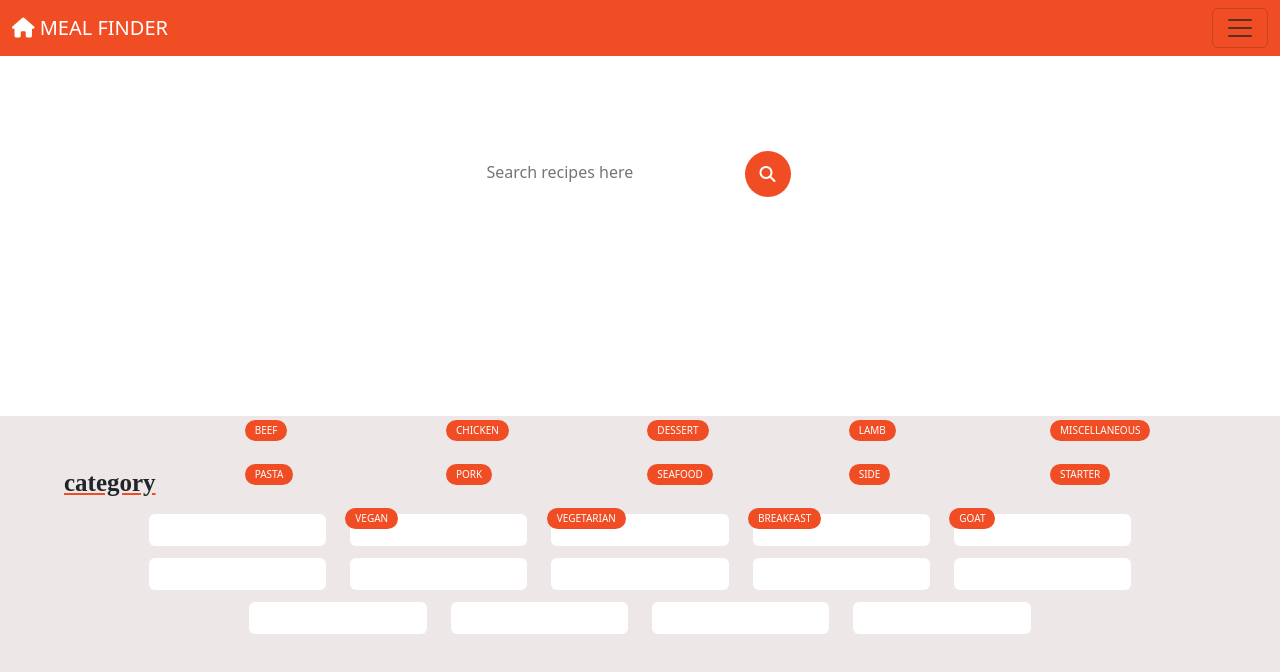
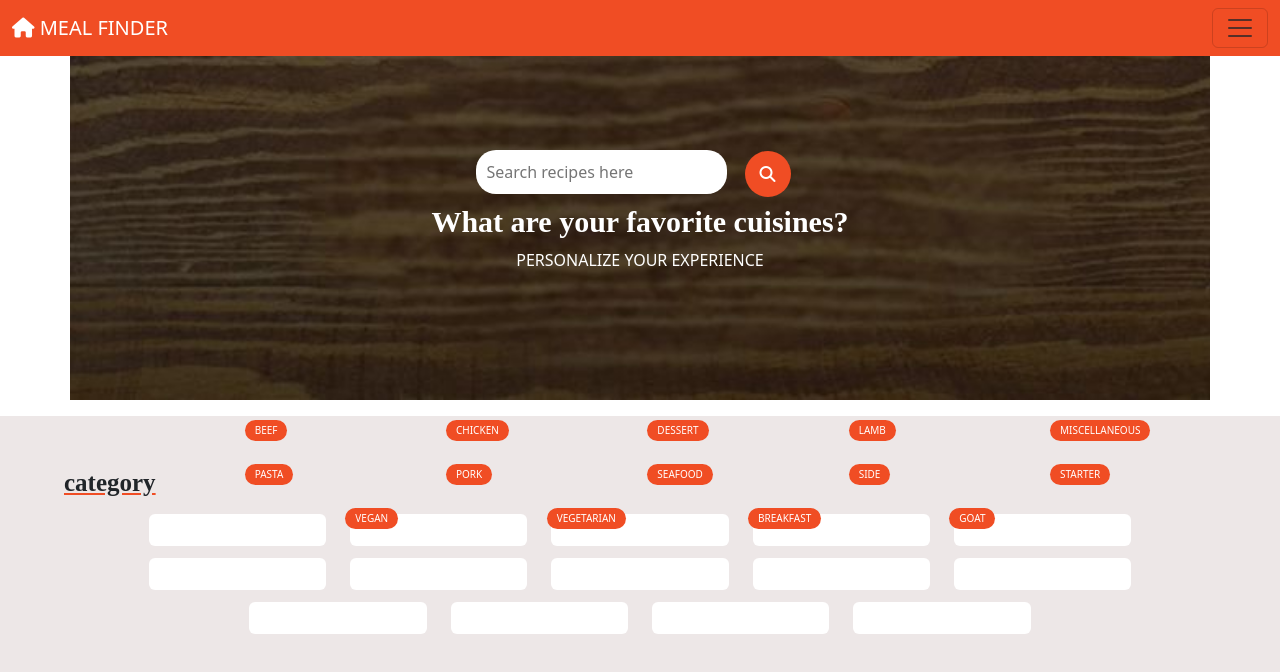
Before and after one commit to Abhishek-gb/MEAL-FINDER, a plain HTML site: page index.html in a window 1280 px wide. Drawn offline with nearby package versions, Linux system fonts and the light colour scheme; no server answers.

Commit message:
Update index.css

```diff
--- a/index.css
+++ b/index.css
@@ -12,7 +12,7 @@ filter: invert(60%) sepia(100%) saturate(5000%) hue-rotate(-10deg) brightness(10
 
 /*---bannar---- */
 #banner{
-background: url(./images/background.jpg) no-repeat center center/cover;
+background: url(background.jpg) no-repeat center center/cover;
 height: 400px;
 color: #fff;
 text-align: center;
```
